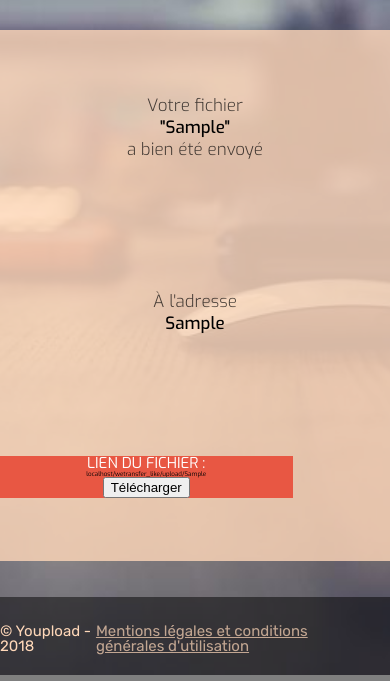
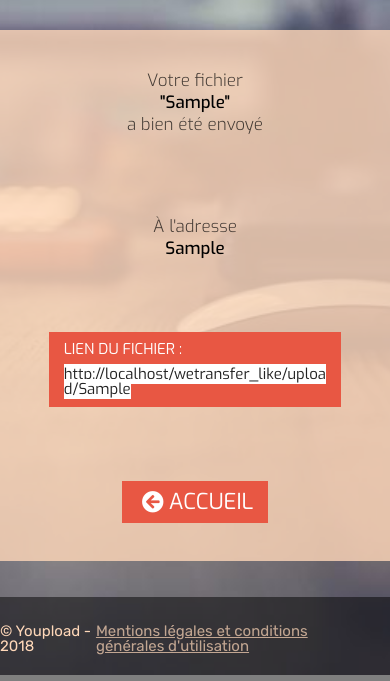
Before and after one commit to r0m21/wetransfer_like, a PHP site: the page made by app/view/Page/success.html.twig in a window 390 px wide. Shown: the part 169-850 px from the top of the page. Run offline with PHP 8.4, Linux system fonts and the light colour scheme; the template is opened without the code that fills it: most values are stand-ins (such as "Sample title", 1, 10 or a date in 2020); some libraries are stand-ins or nearby versions.

Commit message:
Success finalisé, responsive à finaliser

```diff
--- a/app/view/Layout/footer.html.twig
+++ b/app/view/Layout/footer.html.twig
@@ -1,5 +1,5 @@
 <footer class= "d-flex filter-black w100 h5vh justify-content-between align-items-center h5vh-mobile mt-6 rubik">
-    <div class="w40 d-flex justify-content-around w40-mobile">
+    <div class="w40 d-flex justify-content-around w100-mobile">
 
         <p class="color-1 fs-28">© Youpload - 2018</p>
 
--- a/app/view/Layout/layout.html.twig
+++ b/app/view/Layout/layout.html.twig
@@ -8,8 +8,8 @@
         <title>{% block title %}U pload{% endblock %}</title>
         <link type="text/css" href="./assets/css/reset.css" rel="stylesheet">
         <link href="https://fonts.googleapis.com/css?family=Exo:100i,200i,300i,300,400,500,700i|Rubik:400,700i|Raleway:300,400" rel="stylesheet">
+        <link rel="stylesheet" href="https://use.fontawesome.com/releases/v5.1.0/css/all.css" integrity="sha384-lKuwvrZot6UHsBSfcMvOkWwlCMgc0TaWr+30HWe3a4ltaBwTZhyTEggF5tJv8tbt" crossorigin="anonymous">
         <link rel="stylesheet" href="./assets/css/style.css">
-        <link rel="stylesheet" href="https://use.fontawesome.com/releases/v5.1.0/css/all.css" integrity="sha384-lKuwvrZot6UHsBSfcMvOkWwlCMgc0TaWr+30HWe3a4ltaBwTZhyTEggF5tJv8tbt" crossorigin="anonymous">
 
     </head>
 
--- a/app/view/Page/success.html.twig
+++ b/app/view/Page/success.html.twig
@@ -12,26 +12,28 @@
                 <h5 class="fs-5 text-center white raleway fw-300 mt-6">Nothing is created,</h5>
             </div>
     </div>
-    <div class="h100 w40 bg-color-1 exo  text-center d-flex column justify-content-around break-word w40-mobile">
+    <div class="h100 w40 bg-color-1 exo d-flex column justify-content-around break-word w100-mobile">
         <div>
-            <p class="fs-50 fw-300 opacity07 p-5">Votre fichier</p>
-            <p class="fs-50 fw-500">"{{ uploadInfos.TRA_FICHIER }}"</p>
-            <p class="fs-50 fw-300 opacity07 p-5">a bien été envoyé</p>
+            <p class="fs-50 fw-300 opacity07 p-5 text-center ">Votre fichier</p>
+            <p class="fs-50 fw-500 text-center ">"{{ uploadInfos.TRA_FICHIER }}"</p>
+            <p class="fs-50 fw-300 opacity07 p-5 text-center ">a bien été envoyé</p>
         </div>
         <div>
-            <p class="fs-50 fw-300 opacity07 p-5">À l'adresse</p>
-            <p class="fs-50 fw-500">{{ uploadInfos.TRA_DESTINATAIRE }}</p>
+            <p class="fs-50 fw-300 opacity07 p-5 text-center ">À l'adresse</p>
+            <p class="fs-50 fw-500 text-center ">{{ uploadInfos.TRA_DESTINATAIRE }}</p>
         </div>
-        <div class="bg-color-2 w75">
-            <div>
-                <p class="white exo fs-28">LIEN DU FICHIER :</p>
-                <p>localhost/wetransfer_like/upload/{{ uploadInfos.TRA_FICHIER }}</p>
-            </div>
-            <div>
-                <a href="upload/{{ uploadInfos.TRA_FICHIER }}" download="{{ uploadInfos.TRA_FICHIER }}"><input type="button" value="Télécharger" /></a>
-            </div>
+        <div class="bg-color-2 w75 align-self-center">
+                <p class="white exo fs-28 ptl-10">LIEN DU FICHIER :</p>
+                <div class="pbl-10">
+                    <a class="color-3 fs-18 bg-color-white">http://localhost/wetransfer_like/upload/{{ uploadInfos.TRA_FICHIER }}</a>
+                </div>
         </div>
+        <a href="http://localhost/wetransfer_like" class=" text-decoration-none d-flex justify-content-around bg-color-2 exo white fs-38 m-w50 align-self-center ptb-10-15">
+                <i class="fas fa-arrow-circle-left plr-5px"></i>
+                <p>ACCUEIL</p>
+        </a>
     </div>
+
     <div class="w30 d-flex column justify-content-end none-mobile">
         <div class="d-flex column align-self-center mtb-30">
 
--- a/app/view/Page/transfert.html.twig
+++ b/app/view/Page/transfert.html.twig
@@ -12,7 +12,7 @@
                 <h5 class="fs-5 text-center white raleway fw-300 mt-6">Nothing is created,</h5>
             </div>
     </div>
-    <div class="h100 w40 bg-color-1 exo  text-center d-flex column justify-content-around break-word w40-mobile">
+    <div class="h100 w40 bg-color-1 exo  text-center d-flex column justify-content-around break-word w100-mobile">
         <p class="fs-50 fw-500">{{ expediteur }}</p>
         <div>
             <p class="fs-50 fw-300 opacity07 p-5">Envoie le fichier</p>
@@ -24,7 +24,7 @@
         </div>
         <form method="POST" action="success/{{ id }}" >
         <div class="text-center">
-            <input class="white fs-4 ptb-10-15 bg-color-2 border-none" type="submit" value="CONTINUER" name="submitForm">
+            <input class="white fs-4 ptb-10-15 bg-color-2 border-none" type="submit" value="CONTINUER" name="submitTransfert">
         </div>
     </form>
     </div>
--- a/assets/css/style.css
+++ b/assets/css/style.css
@@ -16,6 +16,7 @@ html,body{font-size:62.5%;}
     .w30{width:30%;}
     .w40{width:40%;}
     .w50{width:50%;}
+    .m-w50{max-width:50%;}
     .w60{width:60%;}
     .w70{width:70%;}
     .w75{width:75%;}
@@ -33,13 +34,14 @@ html,body{font-size:62.5%;}
 
     .color-1{color: #FFD8B9;} /* Beige */
     .color-2{color: #E85743;} /* Orange */
+    .color-3{color: #222222;}
     .error{color: red;}
     .success{color:green;}
 
 
     .bg-color-1{background-color:rgba(255, 216, 185, 0.8);}
     .bg-color-2{background-color:#E85743;}
-
+    .bg-color-white{background-color:#fff;}
     .borderbot-1{border-bottom: 1px solid #fff;}
 
     .borderleft-1{border-left: 2px solid #fff;}
@@ -86,6 +88,7 @@ html,body{font-size:62.5%;}
     .fs-5{font-size: 5em;}
     .fs-6{font-size: 6em;}
     .fs-10{font-size: 10em;}
+    .fs-18{font-size:1.3rem;}
     .fs-28{font-size:1.8rem;}
     .fs-38{font-size:2.2rem;}
     .fs-50{font-size:2.7rem;}
@@ -98,6 +101,7 @@ html,body{font-size:62.5%;}
     .exo{font-family: 'Exo', sans-serif;}
     .rubik{font-family: 'Rubik', sans-serif;}
     .raleway{font-family: "Raleway", sans-serif;}
+    .break-word{word-break:break-all;}
 
     /* Margin + padding */
 
@@ -113,15 +117,15 @@ html,body{font-size:62.5%;}
     .mtb-30{margin:30px 0;}
 
     .pb-10{padding-bottom:10px;}
-
+    .ptl-10{padding:10px 0 10px 15px;}
+    .pbl-10{padding:0px 10px 10px 15px;}
     .p-5{padding:5px;}
     .p-10{padding:10px;}
     .p-20{padding:20px;}
-
     .p-r-20{padding-right:20px;}
     .pl-80{padding-left:80px;}
     .pl-50{padding-left:50px;}
-
+    .plr-5px{padding:0 5px;}
     .ptb-10-15{padding:10px 15px;}
     .ptb-30{padding:30px 0;}
 
@@ -168,10 +172,10 @@ html,body{font-size:62.5%;}
 {
     .h60vh-mobile{height:70vh;}
     .justify-content-center-mobile{justify-content:center;}
-    .break-word{word-break:break-all;}
-    .w40-mobile{width:100%;}
+    .w100-mobile{width:100%;}
     .none-mobile{display:none;}
     .fs-28{font-size:1.5rem;}
+    .fs-18{font-size:1.5rem;}
 
 }
 
```
